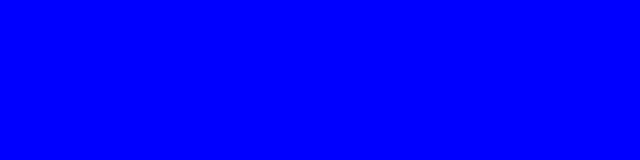
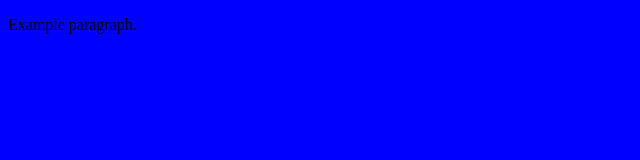
Before and after one commit to leftDoug/Web3.0, a plain HTML site: page index.html in a window 1280 px wide. Shown: the whole page, without its empty margins (0-640 px from the left). Drawn offline with Linux system fonts and the light colour scheme.

Commit message:
paragraph added

```diff
--- a/index.html
+++ b/index.html
@@ -7,6 +7,6 @@
         <title>Document</title>
     </head>
     <body>
-
+        <p>Example paragraph.</p>
     </body>
 </html>
```
